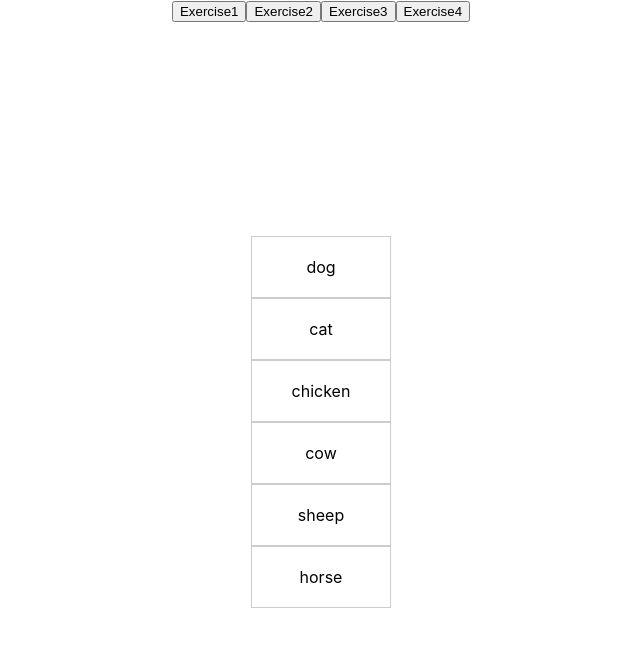
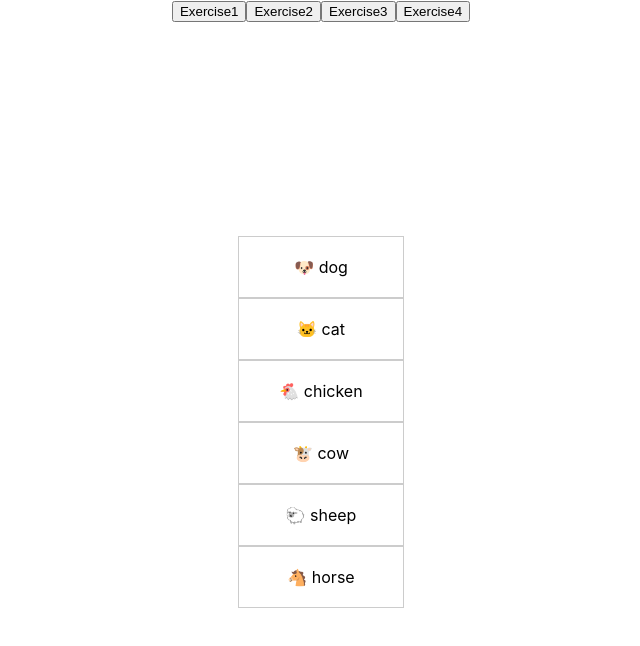
Before and after one commit to nhlong1512/longnguyen-np, a React (Create React App) app: page / in a window 1280 px wide. Both pictures are taken after a click on the button "Exercise2". Shown: the top 646 px of the page, without its empty margins (319-959 px from the left). Built offline with nearby package versions, Linux system fonts and the light colour scheme.

Commit message:
update icon

```diff
--- a/src/App.tsx
+++ b/src/App.tsx
@@ -35,10 +35,6 @@ function App() {
         <button onClick={() => handleTabClick("exercise4")}>Exercise4</button>
       </div>
       {renderComponent()}
-      {/* <Exercise1/> */}
-      {/* <Exercise2/> */}
-      {/* <Exercise3/> */}
-      {/* <Exercise4 /> */}
     </div>
   );
 }
--- a/src/components/Exercise2.tsx
+++ b/src/components/Exercise2.tsx
@@ -2,12 +2,12 @@ import React from "react";
 
 const Exercise2 = () => {
   const arrayAnimal: string[] = [
-    "dog",
-    "cat",
-    "chicken",
-    "cow",
-    "sheep",
-    "horse",
+    "🐶 dog",
+    "🐱 cat",
+    "🐔 chicken",
+    "🐮 cow",
+    "🐑 sheep",
+    "🐴 horse",
   ];
   return (
     <div
```
